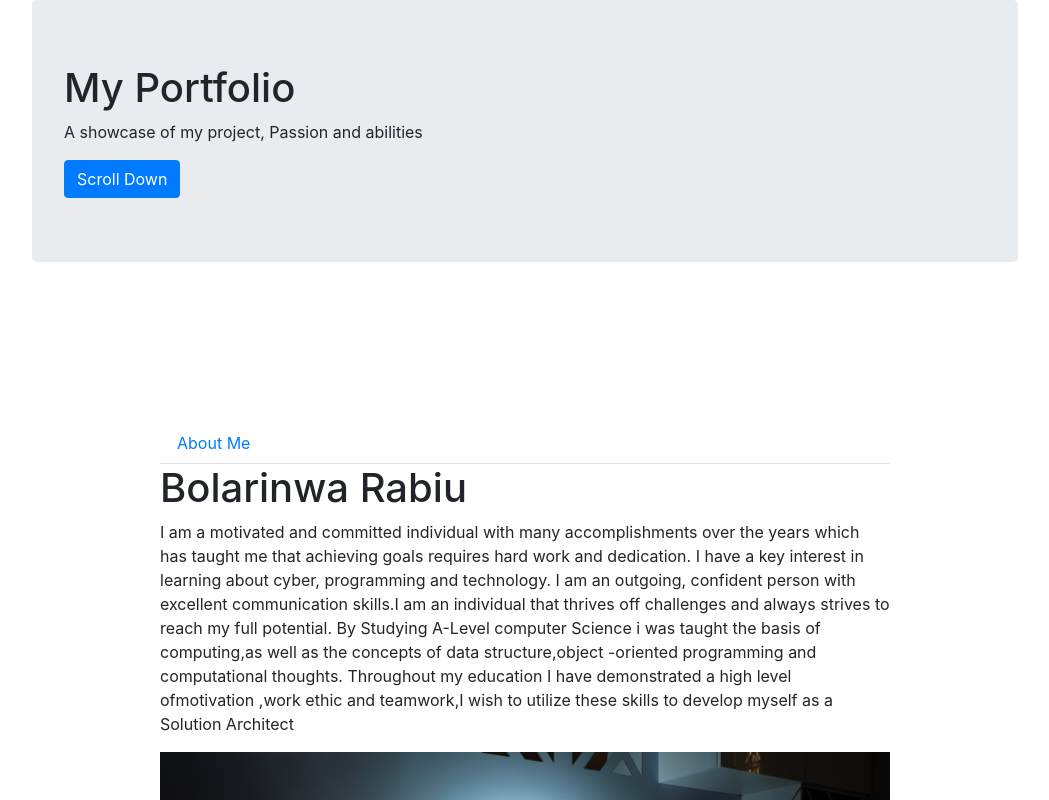
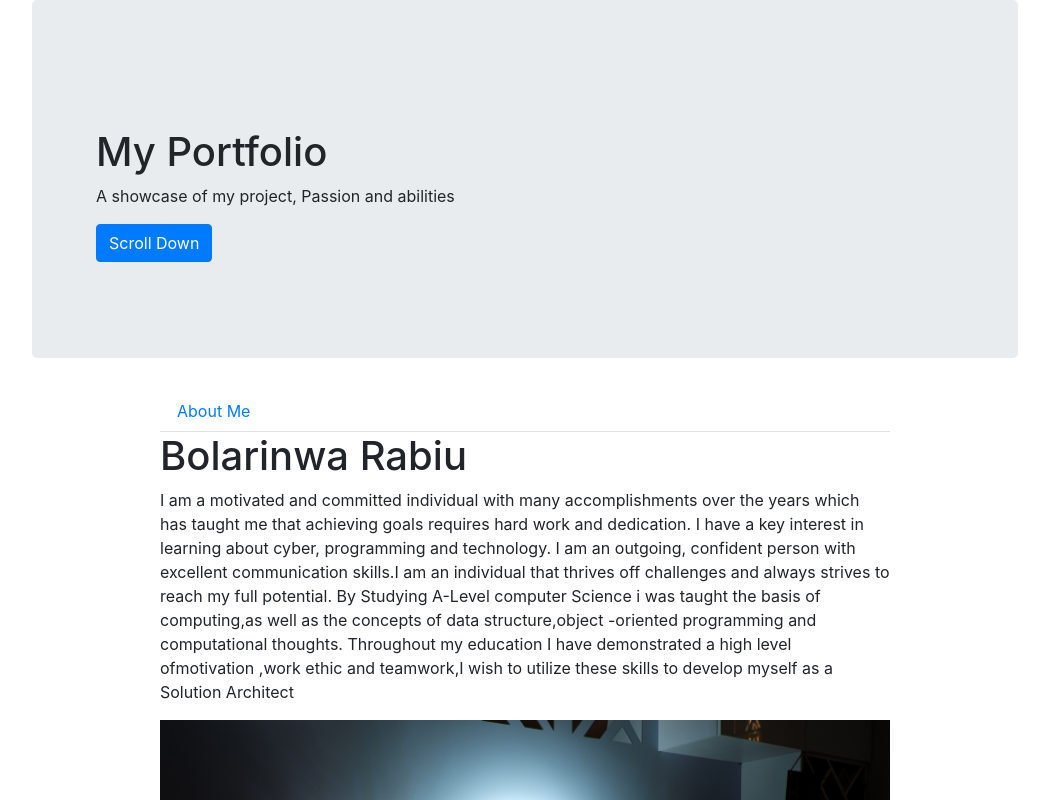
Before and after one commit to Bolarinwa-art/React-Portfolio, a React (Create React App) app: page / in a window 1280 px wide. Shown: the top 800 px of the page, without its empty margins (115-1164 px from the left). Built offline with nearby package versions, Linux system fonts and the light colour scheme.

Commit message:
styling to the header

```diff
--- a/src/App.css
+++ b/src/App.css
@@ -2,7 +2,11 @@
     padding: 0 40px 0 40px;
     margin: 0 107px 0 107px;
 }
+.jumbotron-header-container{
+    padding: 128px 64px 96px 64px;
+
+}
 
 .MainPage {
-    padding: 128px 128px 96px 128px;
+    padding: 0 128px 96px 128px;
 }
```
